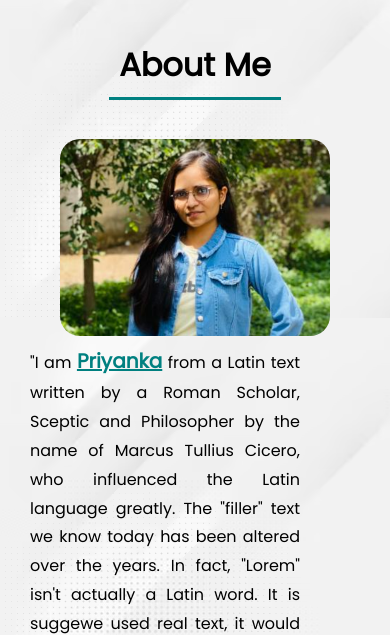
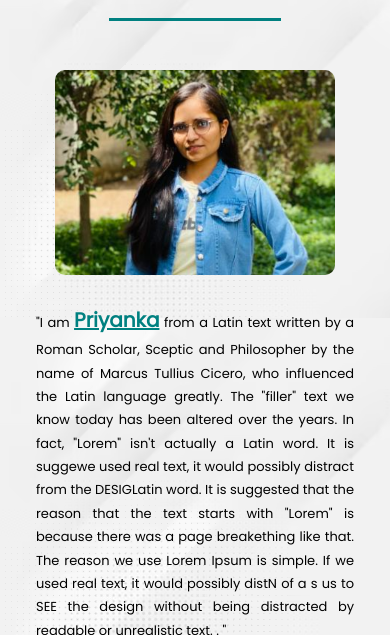
Before and after one commit to priyankalalkiya/Priyanka-Lalakiya-04, a React (Create React App) app: page / in a window 390 px wide. Shown: the part 933-1568 px from the top of the page. Built offline with nearby package versions, Linux system fonts and the light colour scheme.

Commit message:
Make About and Project section responsive

```diff
--- a/src/App.css
+++ b/src/App.css
@@ -217,7 +217,7 @@ nav {
 }
 
 
-@media screen and (max-width: 1200px) {
+@media screen and (max-width: 1280px) {
   .main {
     padding-left: 50px;
   }
@@ -239,7 +239,7 @@ nav {
   }
 }
 
-@media screen and (max-width:1065px) {
+@media screen and (max-width:1165px) {
   .main {
     padding: 170px 30px 0px 30px;
     display: flex;
@@ -250,7 +250,7 @@ nav {
     gap: 35px;
   }
   .home {
-    height: 90vh;
+    height: auto; /* You may adjust the height based on your design */
   }
   .box, .box1{
     width: 70vw;
@@ -283,9 +283,6 @@ nav {
   .main {
     padding: 140px 30px 0px 30px;
   }
-  .home {
-    height: 95vh;
-  }
   .box, .box1{
     width: 70vw;
   }
@@ -309,14 +306,10 @@ nav {
   }
 }
 
-
 @media screen and (max-width: 450px) {
   .main {
     padding: 170px 30px 0px 30px;
     gap: 60px;
-  }
-  .home {
-    height: 100vh;
   }
   .box, .box1{
     width: 75vw;
@@ -356,9 +349,6 @@ nav {
     padding: 150px 30px 0px 30px;
     gap: 50px;
   }
-  .home {
-    height: 100vh;
-  }
   .box, .box1{
     width: 75vw;
   }
@@ -391,9 +381,10 @@ nav {
 
 /* abou css */
 .about {
-  margin-top: 5rem;
+  margin-left: 5px;
+  margin-right: 5px;
+  margin-bottom: 5rem;
 }
-
 .content-container {
   display: flex;
   flex-direction: row;
@@ -404,21 +395,18 @@ nav {
 .boxabout0 {
   padding: 10px;
 }
-
 .boxabout1 {
   padding: 55px;
 }
-
 .boxabout0 img {
   height: auto;
-  border-radius: 20px;
+  border-radius: 10px;
 }
 .boxabout1 {
   text-align: justify;
   width: 80vh;
   height: 100%;
 }
-
 .highlight {
   color: #008080;
   font-size: 20px;
@@ -449,24 +437,85 @@ nav {
   padding: 10px;
 }
 
-@media screen and (max-width: 600px) {
-  .boxabout0,
+
+@media screen and (max-width:1200px) {
+  .myimage {
+    width: 480px;
+    height: auto;
+  }
+  .boxabout1 p {
+    font-size: 16px;
+    margin-left: 30px;
+  }
   .boxabout1 {
-    padding: 0px;
-  }
-
-  .myimage {
-    height: 400px;
-    width: 270px;
-  }
-
-  .boxabout1 p {
-    width: 270px;
+    padding: 60px 40px 60px 40px;
   }
 }
 
+@media screen and (max-width:1030px) {
+  .about {
+    margin-top: 4rem;
+  }
+  .myimage {
+    width: 500px;
+  }
+  .content-container {
+    margin: 0px 1rem 1rem 1rem;
+  }
+  .boxabout1 {
+    padding: 60px 80px 60px 80px;
+  }
+}
+
+@media screen and (max-width:850px) {
+  .myimage {
+    width: 450px;
+  }
+}
+
+@media screen and (max-width:770px) {
+  .myimage {
+    width: 400px;
+  }
+  .boxabout1 {
+    padding: 50px;
+  }
+}
+
+@media screen and (max-width: 450px) {
+  .about {
+    padding-top: 3rem;
+  }
+  .boxabout1 {
+    padding: 10px;
+  }
+  .myimage {
+    width: 300px;
+  }
+  .boxabout1 p {
+    margin-left: 0px;
+    padding: 0px 5px 0px 5px;
+    font-size: 15px;
+  }
+}
+
+@media screen and (max-width: 390px) {
+  .about {
+    margin-top: 0rem;
+  }
+  .myimage {
+    width: 280px;
+  }
+  .boxabout1 p {
+    font-size: 13px;
+  }
+}
+
+
 /* project css */
-
+.cnt {
+  margin-bottom: 3rem;
+}
 .p-title {
   text-align: center;
   font-size: 2rem;
@@ -489,11 +538,12 @@ nav {
 }
 
 .project-container {
-  max-width: 1150px;
+  padding: 1rem;
   margin: auto;
   display: grid;
   grid-template-columns: repeat(2, 1fr);
   grid-gap: 50px;
+  max-width: 1150px;
 }
 
 .project-card {
@@ -533,37 +583,76 @@ nav {
   display: flex;
 }
 
-@media screen and (max-width: 600px) {
+@media screen and (max-width:1024px){
   .project-container {
-    max-width: 280px;
+    grid-gap: 35px;
+    max-width: 920px;
+  }
+}
+
+@media screen and (max-width:850px) {
+  .project-container {
+    max-width: 620px;
     grid-template-columns: 1fr;
-    grid-gap: 0px;
+    grid-gap: 40px;
     margin-bottom: 20px;
   }
-
   .project-title {
-    font-size: 17px;
+    font-size: 30px;
   }
-
   .project-description {
     height: 160px;
-    font-size: 12px;
+    font-size: 15px;
   }
   .project-card {
     padding: 0px;
     margin-bottom: 20px;
   }
-
   .project-btn img {
     height: 25px;
     width: 25px;
     box-shadow: 3px 2px 5px 5px rgba(35, 34, 34, 0.2);
     border-radius: 5px;
   }
-
   .teal {
     margin: 0px;
     margin-left: auto;
+  }
+}
+
+@media screen and (max-width: 500px) {
+  .project-container {
+    max-width: 350px;
+    grid-template-columns: 1fr;
+    grid-gap: 10px;
+    margin-bottom: 20px;
+  }
+  .project-title {
+    font-size: 17px;
+  }
+  .project-description {
+    font-size: 12px;
+
+  }
+  .project-card {
+    padding: 0px;
+    margin-bottom: 20px;
+  }
+  .project-btn img {
+    height: 25px;
+    width: 25px;
+    box-shadow: 3px 2px 5px 5px rgba(35, 34, 34, 0.2);
+    border-radius: 5px;
+  }
+  .teal {
+    margin: 0px;
+    margin-left: auto;
+  }
+}
+@media screen and (max-width: 400px) {
+  .project-container {
+    max-width: 300px;
+    grid-gap: 5px;
   }
 }
 
@@ -581,16 +670,16 @@ nav {
 }
 
 .line_container {
-  margin-top: 60px;
+  margin-top: 5rem;
+  padding: 0px 4rem 0px 4rem;
   display: flex;
-  justify-content: center;
+  justify-content: space-between;
   align-items: center;
-  gap: 800px;
   flex-direction: row;
   flex-wrap: wrap;
   background-color: black;
   color: white;
-  height: 100px;
+  height: 8rem;
 }
 
 .line_container .text1 p {
@@ -605,7 +694,7 @@ nav {
   border-bottom: solid #008080;
   display: inline;
   cursor: pointer;
-  transition: 0.3s ease;
+  transition: 0.2s ease-in-out;
 }
 
 .effect {
@@ -619,16 +708,24 @@ nav {
   }
 }
 
+@media screen and (max-width: 820px) {
+  .line_container .text1 p {
+    font-size: 1.5rem;
+  }
+  .line_container .text2 p {
+    font-size: 1rem;
+  }
+}
+
 @media screen and (max-width: 600px) {
   .line_container {
-    margin-top: 40px;
+    margin-top: 50px;
     flex-direction: column;
-    gap: 8px;
-    height: 130px;
-    width: 330px;
+    justify-content: center;
+    gap: 15px;
   }
   .line_container .text1 p {
-    font-size: 22px;
+    font-size: 20px;
   }
   .line_container .text2 p {
     font-size: 15px;
--- a/src/Components/ProjectCard.js
+++ b/src/Components/ProjectCard.js
@@ -7,7 +7,7 @@ import github from "../Images/githublogo.png";
 const ProjectCard = () => {
   return (
     <section className="backgroundStyle reveal">
-      <div className="container">
+      <div className="container cnt">
         <h1 className="p-title">
           <span className="p-title-text">My Projects</span>
         </h1>
```
Also changed, not shown: src/Components/Skills.js (+18 -38 lines).
